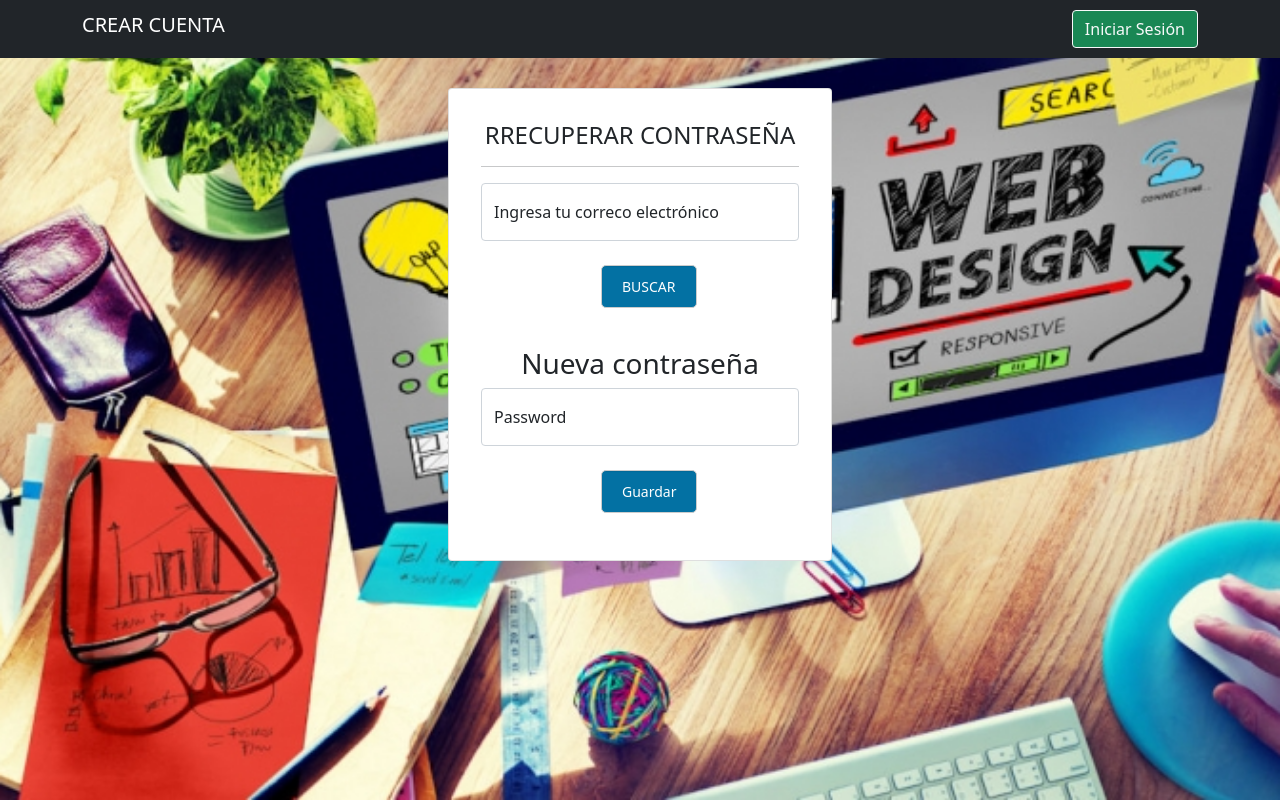
After one commit to RikaZa/Rick_Of, a PHP site: page /config/recoverPass.php in a window 1280 px wide. The commit adds this page. Run offline with PHP 8.4, Linux system fonts and the light colour scheme.

Commit message:
no message

```diff
--- /dev/null
+++ b/config/recoverPass.php
@@ -0,0 +1,87 @@
+<?php
+    include('conex.php');
+    if(isset($_POST['btn_buscar'])){
+        $clave = 0;
+        $email = $_POST['emailRecover'];
+        $sql_consult = "SELECT * FROM account where email ='$email'";
+        $resultado = mysqli_query($conex,$sql_consult);
+        while($consulta = mysqli_fetch_array($resultado)){
+            $id_cuenta = $consulta['id_cuenta'];
+            $usuario = $consulta['usuario'];
+            $claveDB =  $consulta['clave'];
+            $emailDB = $consulta['email'];
+        }
+    }
+
+    ?>
+
+
+
+<!DOCTYPE html>
+<html lang="es">
+
+<head>
+    <!-- Required meta tags -->
+    <meta charset="utf-8">
+    <meta name="viewport" content="width=device-width, initial-scale=1">
+
+    <!-- Bootstrap CSS -->
+    <link href="https://cdn.jsdelivr.net/npm/bootstrap@5.0.1/dist/css/bootstrap.min.css" rel="stylesheet"
+        integrity="sha384-+0n0xVW2eSR5OomGNYDnhzAbDsOXxcvSN1TPprVMTNDbiYZCxYbOOl7+AMvyTG2x" crossorigin="anonymous">
+    <title>INICIO</title>
+    <link rel="stylesheet" href="../style/style.css">
+</head>
+
+<body class="gb_registrar">
+    <script src="https://cdn.jsdelivr.net/npm/bootstrap@5.0.1/dist/js/bootstrap.bundle.min.js"
+        integrity="sha384-gtEjrD/SeCtmISkJkNUaaKMoLD0//ElJ19smozuHV6z3Iehds+3Ulb9Bn9Plx0x4" crossorigin="anonymous">
+    </script>
+    <header>
+        <nav class="navbar navbar-expand-lg navbar-light bg-light navbar navbar-dark bg-dark">
+            <div class="container ">
+                <h4 class="navbar-brand justify-content-center">CREAR CUENTA</h4>
+                <a href="../index.php"> <button type="button" class="btn btn-success btn btn-outline-light"> Iniciar
+                        Sesión </button></a>
+        </nav>
+    </header>
+    <section class="contenedorRecover">
+        <div class="card card-body ">
+            <div class="card-body">
+                <form action="recoverPass.php" method="post">
+                    <h4 class="titulo_registrar">RRECUPERAR CONTRASEÑA</h4>
+                    <hr>
+
+                    <div class="form-floating ">
+                        <input type="Email" class="form-control" id="floatingInput" placeholder="Correo Electrónico"
+                            name="emailRecover" require>
+                        <label for="floatingInput">Ingresa tu correco electrónico</label>
+                    </div>
+                    <br>
+                    <div clas="boton_registro ">
+                        <input class="btn btn-primary btn-mid " type="submit" name="btn_buscar" value="BUSCAR">
+                    </div>
+                    <label for="floatingInput">
+                            <?php
+
+                            ?>
+                        </label>
+                    <h3>Nueva contraseña</h3>
+                    <div class="form-floating">
+
+                        <input type="password" class="form-control" id="floatingPassword" placeholder="Password">
+                        <label for="floatingPassword">Password</label>
+                    </div>
+                    <br>
+                    <div clas="boton_registro ">
+                        <input class="btn btn-primary btn-mid" type="submit" name="register_" value="Guardar">
+                    </div>
+                </form>
+
+            </div>
+        </div>
+    </section>
+</body>
+
+</html>
+<?php
+?>
--- a/config/registrar.php
+++ b/config/registrar.php
@@ -66,7 +66,7 @@
                         <input class="btn btn-primary" type="submit" name="register_" value="REGISTRAR">
                     </div>
                     <div class="mb-3 posi_chek">
-                        <a href="#">¿Olvidaste tu contraseña?</a>
+                        <a href="recoverPass.php">¿Olvidaste tu contraseña?</a>
                     </div>
                 </form>
             </div>
--- a/index.php
+++ b/index.php
@@ -35,7 +35,7 @@
                             </div>
                             <div class="mb-3 form-check">
                                 <a href="config/registrar.php">¿Regístrate?</a><br>
-                                <a href="#">¿Olvidaste tu contraseña?</a>
+                                <a href="config/recoverPass.php">¿Olvidaste tu contraseña?</a>
                             </div>
                             <input class="btn btn-primary" type="submit" name="signUp" value="INGRESAR">
                             <script src="alert.js"></script>
--- a/style/style.css
+++ b/style/style.css
@@ -57,7 +57,17 @@ a{
     overflow: hidden;
 
 }
-
+.contenedorRecover{
+    display: flex;
+    justify-content: center;
+    width: 30%;
+    max-width: 460px;
+    margin: 30px auto;
+    text-align: center;
+}
+.btn-mid{
+    margin-left: 120px;
+}
 h2{
     display: block;
     margin-top: 20px;
```
Also changed, not shown: profile/index.php (+122 -1 lines).
